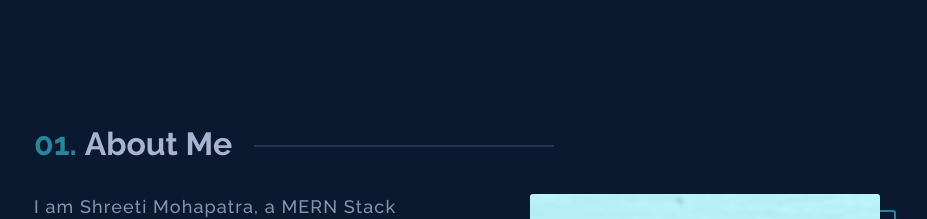
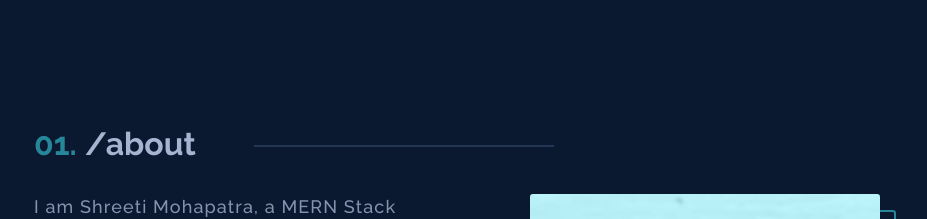
Before and after one commit to shivah12/Portfolio-, a Next.js app: page / in a window 1280 px wide. Shown: the part 1180-1399 px from the top of the page, without its empty margins (206-1133 px from the left). Built offline with nearby package versions, Linux system fonts and the light colour scheme.

Commit message:
Update About.tsx

```diff
--- a/src/sections/About.tsx
+++ b/src/sections/About.tsx
@@ -23,7 +23,7 @@ function About() {
       }}
     >
       <div className="title">
-        <h2>About Me</h2>
+        <h2>/about</h2>
       </div>
       <div className="about-grid">
         <div className="about-grid-info">
```
